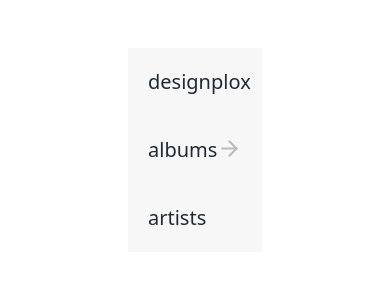
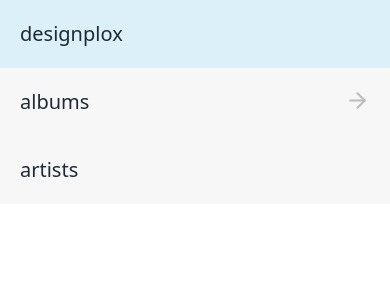
Before and after one commit to HyacintheHamon/chanel-test, a React (Vite) app: page / in a window 390 px wide. Shown: the top 300 px of the page. Built offline with nearby package versions, Linux system fonts and the light colour scheme.

Commit message:
Added tiny rule for responsiveness

```diff
--- a/src/screens/Menu/index.tsx
+++ b/src/screens/Menu/index.tsx
@@ -43,7 +43,7 @@ export function Menu({ data }: MenuProps) {
   };
 
   return (
-    <div className="flex-col margin-auto mx-32 my-12 overflow-hidden bg-lightGray">
+    <div className="flex-col margin-auto sm:mx-32 sm:my-12 overflow-hidden bg-lightGray">
       <div className="bg-lightGray hover:bg-lightBlue p-5 w-full flex flex-row justify-between align-middle cursor-pointer group">
         {tracking.length > 0 ? (
           <button onClick={handleGoBack}>
```
